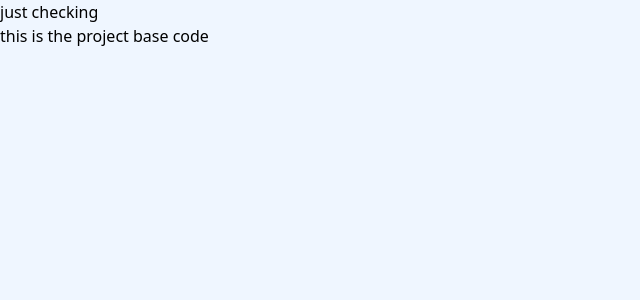
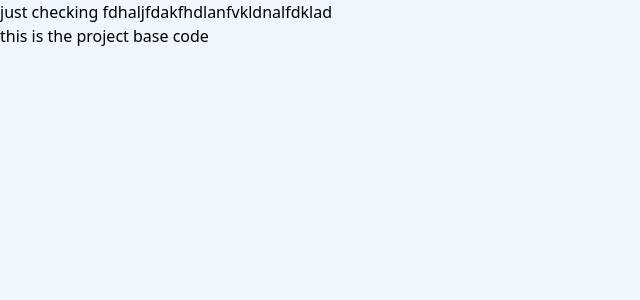
Before and after one commit to EinarGatc/porfolio, a React (Vite) app: page / in a window 1280 px wide. Shown: the top 300 px of the page, without its empty margins (0-640 px from the left). Built offline with nearby package versions, Linux system fonts and the light colour scheme.

Commit message:
base code

```diff
--- a/index.html
+++ b/index.html
@@ -9,6 +9,6 @@
   <body>
     <div id="root"></div>
     <div>this is the project base code</div>
-    <!-- <script type="module" src="/src/main.jsx"></script> -->
+    <script type="module" src="/src/main.jsx"></script>
   </body>
 </html>
--- a/src/main.jsx
+++ b/src/main.jsx
@@ -1,13 +1,13 @@
 import { StrictMode} from 'react'
 import { createRoot } from 'react-dom/client'
-import { BrowserRouter, Route, Routes } from 'react-router-dom'
+// import { BrowserRouter, Route, Routes } from 'react-router-dom'
 
 import './index.css'
 // import App from './App.jsx'
 
 createRoot(document.getElementById('root')).render(
   <StrictMode>
-    just checking
+    just checking fdhaljfdakfhdlanfvkldnalfdklad
     {/* <BrowserRouter basename='/portfolio/'>
       <Routes>
         <Route path='*' element={<App />}/>
```
